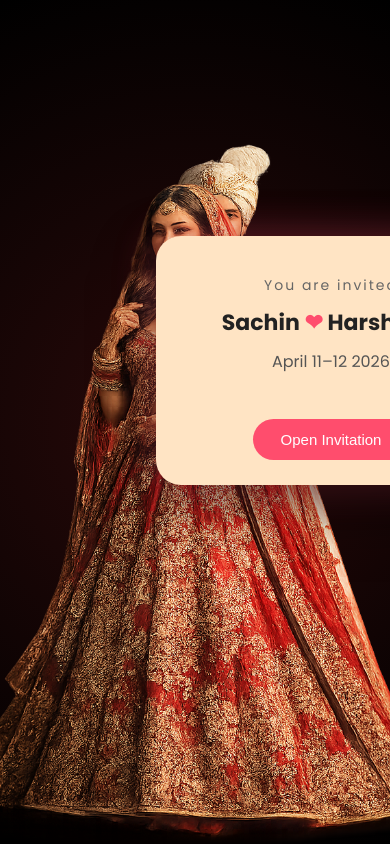
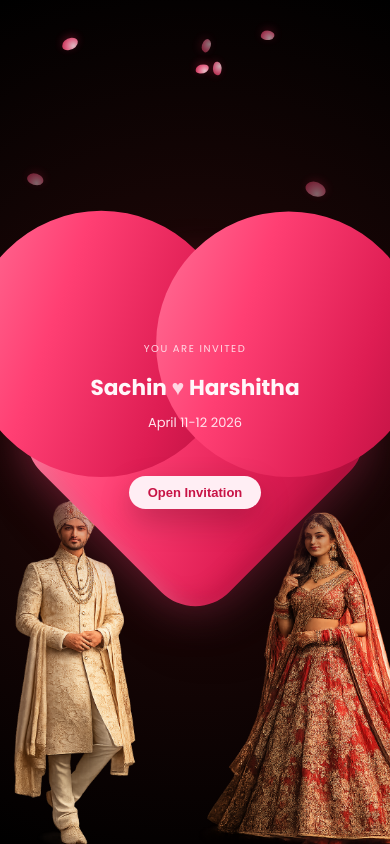
Before and after one commit to ext-sachin/forever-sachin-harshita, a React (Vite) app: page / in a window 390 px wide. Built offline with nearby package versions, Linux system fonts and the light colour scheme.

Commit message:
minor css changes

```diff
--- a/src/components/CinematicIntro.jsx
+++ b/src/components/CinematicIntro.jsx
@@ -1,30 +1,22 @@
 import { motion } from "framer-motion";
-import { useState, useEffect } from "react";
+import { useEffect, useState } from "react";
+import PetalRain from "./PetalRain";
 
 export default function CinematicIntro({ setOpen }) {
-
   const [showHeart, setShowHeart] = useState(false);
-  const [showCard, setShowCard] = useState(false);
 
   useEffect(() => {
-
-    // show heart after couple meets
-    setTimeout(() => {
+    const heartTimer = setTimeout(() => {
       setShowHeart(true);
     }, 3000);
 
-    // show invite card after heart
-    setTimeout(() => {
-      setShowCard(true);
-    }, 4500);
-
+    return () => clearTimeout(heartTimer);
   }, []);
 
   return (
+    <div className="cinema-container">
+      <PetalRain className="rose-petal-rain--front" count={22} />
 
-    <div className="cinema-container">
-
-      {/* Groom */}
       <motion.img
         src="/images/groom.png"
         className="groom-img"
@@ -41,60 +33,32 @@ export default function CinematicIntro({ setOpen }) {
         transition={{ duration: 3 }}
       />
 
-      {/* Heart */}
       {showHeart && (
+        <div className="invite-heart-wrap">
           <motion.div
             className="invite-card"
             initial={{ scale: 0.6, opacity: 0 }}
             animate={{ scale: 1, opacity: 1 }}
             transition={{ duration: 1 }}
           >
+            <div className="invite-heart-shape" aria-hidden="true"></div>
 
+            <div className="invite-card-content">
               <p className="invite-small">You are invited</p>
 
               <h1 className="invite-title">
-      Sachin <span>❤</span> Harshitha
+                Sachin <span>&hearts;</span> Harshitha
               </h1>
 
-    <p className="invite-date">
-      April 11–12 2026
-    </p>
+              <p className="invite-date">April 11-12 2026</p>
 
-    <button
-      className="invite-btn"
-      onClick={() => setOpen(true)}
-    >
+              <button className="invite-btn" onClick={() => setOpen(true)}>
                 Open Invitation
               </button>
-
+            </div>
           </motion.div>
+        </div>
       )}
-
-
-      {/* {showCard && (
-        <motion.div
-          className="invite-card"
-          initial={{ opacity: 0, scale: 0.7 }}
-          animate={{ opacity: 1, scale: 1 }}
-          transition={{ duration: 1 }}
-        >
-
-          <p>You are invited</p>
-
-          <h1>
-            Sachin ❤️ Harshitha
-          </h1>
-
-          <p>April 11–12 2026</p>
-
-          <button onClick={() => setOpen(true)}>
-            Open Invitation
-          </button>
-
-        </motion.div>
-      )} */}
-
     </div>
-
   );
 }
--- a/src/components/Countdown.jsx
+++ b/src/components/Countdown.jsx
@@ -66,7 +66,7 @@ export default function Countdown() {
       <div className="count-overlay"></div>
 <GoldenRing />
 <Sparkles />
-<PetalRain />
+<PetalRain className="rose-petal-rain--countdown" />
 <div className="count-content"></div>
       <h2 className="count-title">
         Countdown to Our Wedding
--- a/src/components/Hero.jsx
+++ b/src/components/Hero.jsx
@@ -1,24 +1,17 @@
 import { Parallax } from "react-parallax";
+import PetalRain from "./PetalRain";
 
-export default function Hero(){
+export default function Hero() {
+  return (
+    <Parallax bgImage="/images/couple.jpg" strength={300}>
+      <div className="hero">
+        <PetalRain className="rose-petal-rain--front" count={24} />
 
-return(
-
-<Parallax
-bgImage="/images/couple.jpg"
-strength={300}
->
-
-<div className="hero">
-
-<h1>Sachin ❤️ Harshitha</h1>
-
-<p>We're getting married</p>
-
-</div>
-
-</Parallax>
-
-)
-
+        <div className="hero-content">
+          <h1>Sachin &hearts; Harshitha</h1>
+          <p>We're getting married</p>
+        </div>
+      </div>
+    </Parallax>
+  );
 }
--- a/src/components/PetalRain.jsx
+++ b/src/components/PetalRain.jsx
@@ -1,31 +1,48 @@
 import { motion } from "framer-motion";
+import { useMemo } from "react";
 
-export default function PetalRain(){
+export default function PetalRain({ className = "", count = 18 }) {
+  const petals = useMemo(
+    () =>
+      Array.from({ length: count }, () => ({
+        delay: Math.random() * 6,
+        duration: 9 + Math.random() * 7,
+        drift: (Math.random() - 0.5) * 140,
+        endRotate: 220 + Math.random() * 300,
+        left: `${Math.random() * 100}%`,
+        opacity: 0.45 + Math.random() * 0.45,
+        size: 10 + Math.random() * 12,
+        startRotate: Math.random() * 180
+      })),
+    [count]
+  );
 
-const petals = Array.from({length:15});
-
-return(
-
-<div className="petal-rain">
-
-{petals.map((_,i)=>(
-<motion.div
-key={i}
-className="petal"
-initial={{y:-100,x:Math.random()*window.innerWidth}}
-animate={{y:800}}
-transition={{
-duration:10,
-repeat:Infinity,
-delay:i
-}}
->
-🌸
-</motion.div>
-))}
-
-</div>
-
-)
-
+  return (
+    <div className={`rose-petal-rain ${className}`.trim()}>
+      {petals.map((petal, index) => (
+        <motion.span
+          key={index}
+          className="rose-petal"
+          style={{
+            height: petal.size * 0.72,
+            left: petal.left,
+            opacity: petal.opacity,
+            width: petal.size
+          }}
+          initial={{ rotate: petal.startRotate, x: 0, y: "-12vh" }}
+          animate={{
+            rotate: petal.endRotate,
+            x: [0, petal.drift, petal.drift * -0.35],
+            y: "112vh"
+          }}
+          transition={{
+            delay: petal.delay,
+            duration: petal.duration,
+            ease: "linear",
+            repeat: Infinity
+          }}
+        />
+      ))}
+    </div>
+  );
 }
--- a/src/styles/main.css
+++ b/src/styles/main.css
@@ -1049,6 +1049,8 @@ left:0;
 
 width:100vw;
 height:100vh;
+height:100dvh;
+min-height:100vh;
 
 background:radial-gradient(circle at center,#2a0a0a,#000);
 
@@ -1065,9 +1067,7 @@ overflow:hidden;
 .bride-img{
 position:absolute;
 bottom:0;
-
-height:40vh;
-max-height:700px;
+height:clamp(420px,78vh,820px);
 
 object-fit:contain;
 
@@ -1075,38 +1075,79 @@ z-index:2;
 }
 
 .groom-img{
-left:-40px;
+left:-28px;
 }
 
 .bride-img{
-right:-40px;
+right:-28px;
 }
 
 
+.invite-heart-wrap{
+position:absolute;
+inset:0;
+display:flex;
+justify-content:center;
+align-items:center;
+z-index:4;
+pointer-events:none;
+}
+
 .invite-card{
+position:relative;
+width:min(90vw,420px);
+aspect-ratio:1 / 0.92;
+display:flex;
+justify-content:center;
+align-items:center;
+pointer-events:auto;
+}
+
+.invite-heart-shape{
 position:absolute;
+left:50%;
+top:50%;
+width:70%;
+aspect-ratio:1 / 1;
+transform:translate(-50%,-42%) rotate(-45deg);
+background:linear-gradient(155deg,#ff7398 0%,#ff3f73 35%,#de1d53 72%,#b40e3d 100%);
+border-radius:18%;
+box-shadow:
+0 26px 58px rgba(0,0,0,0.38),
+0 0 45px rgba(255,72,122,0.52),
+inset 0 14px 22px rgba(255,194,211,0.3),
+inset 0 -12px 20px rgba(120,0,33,0.22);
+}
 
-top:28%;
-left:40%;
+.invite-heart-shape::before,
+.invite-heart-shape::after{
+content:"";
+position:absolute;
+width:100%;
+height:100%;
+background:inherit;
+border-radius:50%;
+}
 
-transform:translate(-50%,-50%);
+.invite-heart-shape::before{
+top:-50%;
+left:0;
+}
 
-background:bisque;
+.invite-heart-shape::after{
+left:50%;
+top:0;
+}
 
-padding:25px 25px;
-
-border-radius:25px;
-
+.invite-card-content{
+position:relative;
+z-index:1;
+width:62%;
+margin-top:-2%;
+display:flex;
+flex-direction:column;
+align-items:center;
 text-align:center;
-
-box-shadow:
-0 25px 60px rgba(0,0,0,0.5),
-0 0 40px rgba(255,77,109,0.4);
-
-z-index:4;
-
-width:90%;
-max-width:300px;
 }
 
 /* small text */
@@ -1114,8 +1155,9 @@ max-width:300px;
 .invite-small{
 font-size:14px;
 letter-spacing:2px;
-color:#666;
-margin-bottom:10px;
+text-transform:uppercase;
+color:rgba(255,231,239,0.92);
+margin:0 0 10px;
 }
 
 /* title */
@@ -1123,50 +1165,193 @@ margin-bottom:10px;
 .invite-title{
 font-size:22px;
 font-weight:700;
-margin:10px 0;
+margin:8px 0;
+color:#fff7fa;
 }
 
 .invite-title span{
-color:#ff4d6d;
+color:#ffd6e3;
 }
 
 /* date */
 
 .invite-date{
-margin-top:8px;
+margin-top:6px;
 font-size:16px;
-color:#555;
+color:#ffe5ee;
 }
 
 /* button */
 
 .invite-btn{
-margin-top:20px;
+margin-top:22px;
 
-background:#ff4d6d;
-color:white;
+background:#ffeef4;
+color:#c81446;
 
 border:none;
 
-padding:12px 28px;
+padding:12px 30px;
 
 border-radius:30px;
 
 font-size:15px;
+font-weight:700;
 
 cursor:pointer;
 
 transition:0.3s;
+box-shadow:0 12px 30px rgba(49,0,15,0.25);
 }
 
 .invite-btn:hover{
-background:#ff2e55;
-transform:scale(1.05);
+background:#fff8fb;
+color:#b50f3d;
+transform:translateY(-2px) scale(1.03);
+}
+
+@media (max-width:1024px){
+.groom-img,
+.bride-img{
+height:min(72vh,560px);
+}
+
+.groom-img{
+left:-56px;
+}
+
+.bride-img{
+right:-56px;
+}
+
+.invite-card{
+width:min(88vw,380px);
+}
+
+.invite-heart-shape{
+width:74%;
+}
+
+.invite-card-content{
+width:66%;
+}
+}
+
+@media (max-width:768px){
+.cinema-container{
+padding-top:env(safe-area-inset-top);
+padding-bottom:env(safe-area-inset-bottom);
 }
 
 .groom-img,
 .bride-img{
-height:90vh;
+height:min(56vh,430px);
+bottom:-8px;
+}
+
+.groom-img{
+left:-68px;
+}
+
+.bride-img{
+right:-68px;
+}
+
+.invite-card{
+width:min(94vw,340px);
+}
+
+.invite-heart-shape{
+width:79%;
+transform:translate(-50%,-43%) rotate(-45deg);
+}
+
+.invite-card-content{
+width:72%;
+margin-top:0;
+}
+
+.invite-small{
+font-size:11px;
+letter-spacing:1.5px;
+}
+
+.invite-title{
+font-size:clamp(1.2rem,6vw,1.55rem);
+}
+
+.invite-date{
+font-size:14px;
+margin-top:4px;
+}
+
+.invite-btn{
+margin-top:18px;
+padding:10px 22px;
+font-size:14px;
+}
+}
+
+@media (max-width:480px){
+.groom-img,
+.bride-img{
+height:min(50vh,360px);
+}
+
+.groom-img{
+left:-58px;
+}
+
+.bride-img{
+right:-58px;
+}
+
+.invite-card{
+width:min(96vw,320px);
+}
+
+.invite-heart-shape{
+width:83%;
+transform:translate(-50%,-44%) rotate(-45deg);
+}
+
+.invite-card-content{
+width:74%;
+margin-top:2%;
+}
+
+.invite-small{
+font-size:10px;
+}
+
+.invite-title{
+font-size:clamp(1.06rem,6.4vw,1.35rem);
+line-height:1.2;
+}
+
+.invite-date{
+font-size:13px;
+}
+
+.invite-btn{
+padding:9px 19px;
+font-size:13px;
+}
+}
+
+@media (max-width:768px) and (max-height:740px){
+.groom-img,
+.bride-img{
+height:min(44vh,300px);
+}
+
+.invite-card{
+width:min(90vw,310px);
+}
+
+.invite-card-content{
+width:73%;
+}
 }
 
 .petal-container{
@@ -1188,3 +1373,52 @@ border-radius:50% 50% 50% 0;
 transform:rotate(45deg);
 opacity:0.8;
 }
+
+/* ROSE PETAL RAIN */
+
+.hero{
+position:relative;
+overflow:hidden;
+}
+
+.hero-content{
+position:relative;
+z-index:4;
+}
+
+.rose-petal-rain{
+position:absolute;
+top:0;
+left:0;
+width:100%;
+height:100%;
+overflow:hidden;
+pointer-events:none;
+z-index:2;
+}
+
+.rose-petal-rain--front{
+z-index:3;
+}
+
+.rose-petal-rain--countdown{
+z-index:2;
+}
+
+.cinema-container .rose-petal-rain--front{
+z-index:3;
+}
+
+.rose-petal{
+position:absolute;
+top:-12%;
+display:block;
+border-radius:72% 38% 68% 42%;
+background:radial-gradient(
+circle at 30% 30%,
+#ffd6df 0%,
+#ff7b9e 45%,
+#d4204b 100%
+);
+box-shadow:0 2px 8px rgba(212,32,75,0.4);
+}
```
Lines whose indentation alone changed are shown as unchanged.
